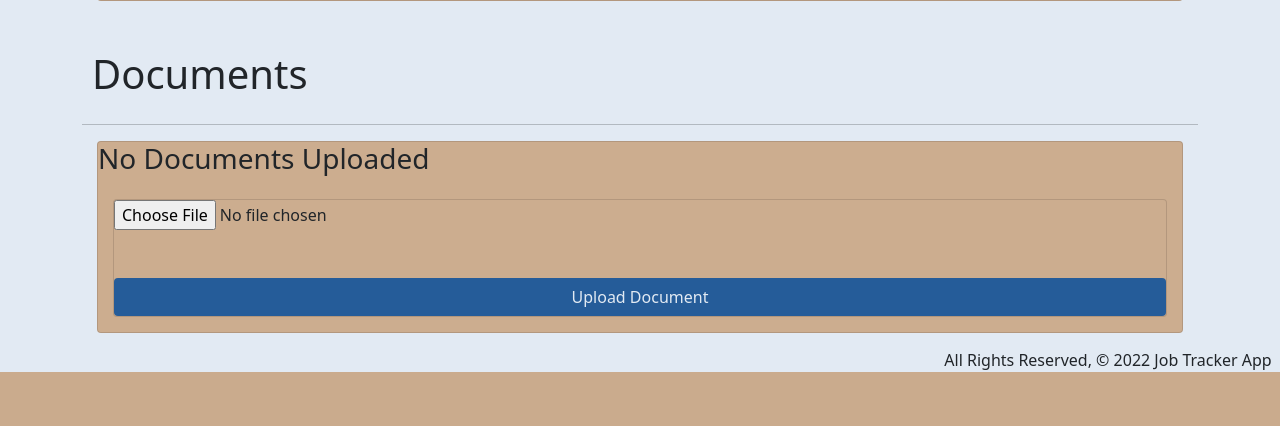
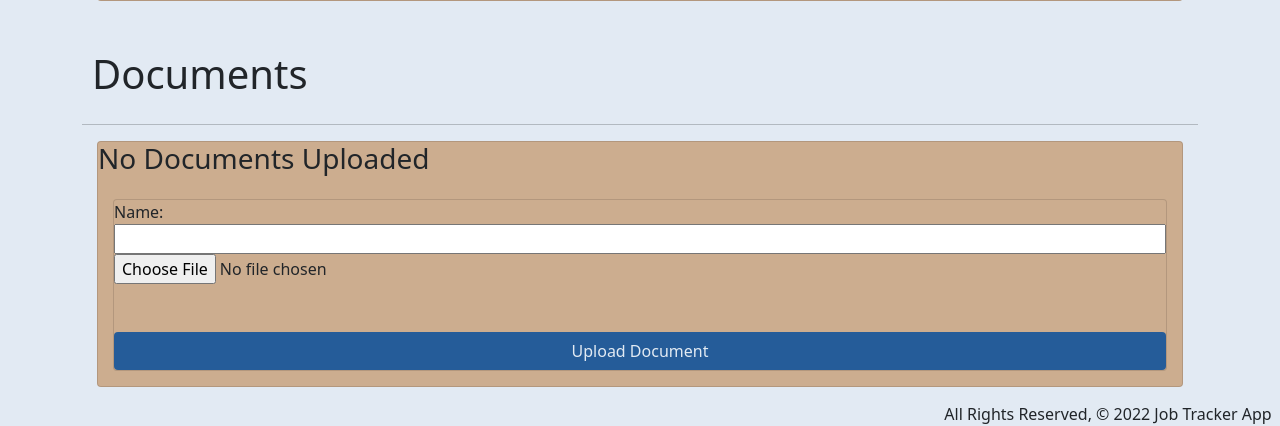
Before and after one commit to woojinv/Job-tracker, a Django app: template main_app/templates/main_app/job_detail.html in a window 1280 px wide. Shown: the part 862-1288 px from the top of the page. Before the commit the page ends 1234 px from the top, so only its background shows below. Run offline with Django 4.2, Linux system fonts and the light colour scheme; the template is opened without the code that fills it, so the values that code supplies are empty.

Commit message:
able to upload documents

```diff
--- a/main_app/models.py
+++ b/main_app/models.py
@@ -25,7 +25,7 @@ class Job(models.Model):
 
 
 class Document(models.Model):
-    # name = models.CharField(max_length=100)
+    name = models.CharField(max_length=100)
     url = models.CharField(max_length=200)
     # user = models.ForeignKey(User, on_delete=models.CASCADE)
     job = models.ForeignKey(Job, on_delete=models.CASCADE)
--- a/main_app/templates/main_app/job_detail.html
+++ b/main_app/templates/main_app/job_detail.html
@@ -130,7 +130,7 @@
 
         {% for document in job.document_set.all %}
 
-            <p>Stuff exists here</p>
+            <a href="{{ document.url }}">{{ document.name }}</a>
 
         {% empty %}
 
@@ -140,8 +140,8 @@
 
         <form action="{% url 'add_document' job.id %}" enctype="multipart/form-data" method="POST" class="card">
             {% csrf_token %}
-            <!-- <label for="name">Name: </label>
-            <input type="text" name="name"> -->
+            <label for="name">Name: </label>
+            <input type="text" name="name">
             <input type="file" name="document-file">
             <br><br>
             <input type="submit" class="btn job-btn" value="Upload Document">
--- a/main_app/views.py
+++ b/main_app/views.py
@@ -111,10 +111,11 @@ def add_document(request, job_id):
         # just in case something goes wrong
         try:
             s3.upload_fileobj(document_file, BUCKET, key)
+            name = request._post['name']
             # build the full url string
             url = f"{S3_BASE_URL}{BUCKET}/{key}"
             # we can assign to cat_id or cat (if you have a cat object)
-            Document.objects.create(url=url, job_id=job_id)
+            Document.objects.create(url=url, job_id=job_id, name=name)
         except:
             print('An error occurred uploading file to S3')
     return redirect('jobs_detail', job_id=job_id)
```
Also changed, not shown: main_app/migrations/0010_remove_document_user_remove_job_documents_and_more.py (added), main_app/migrations/0011_document_name.py (added).
